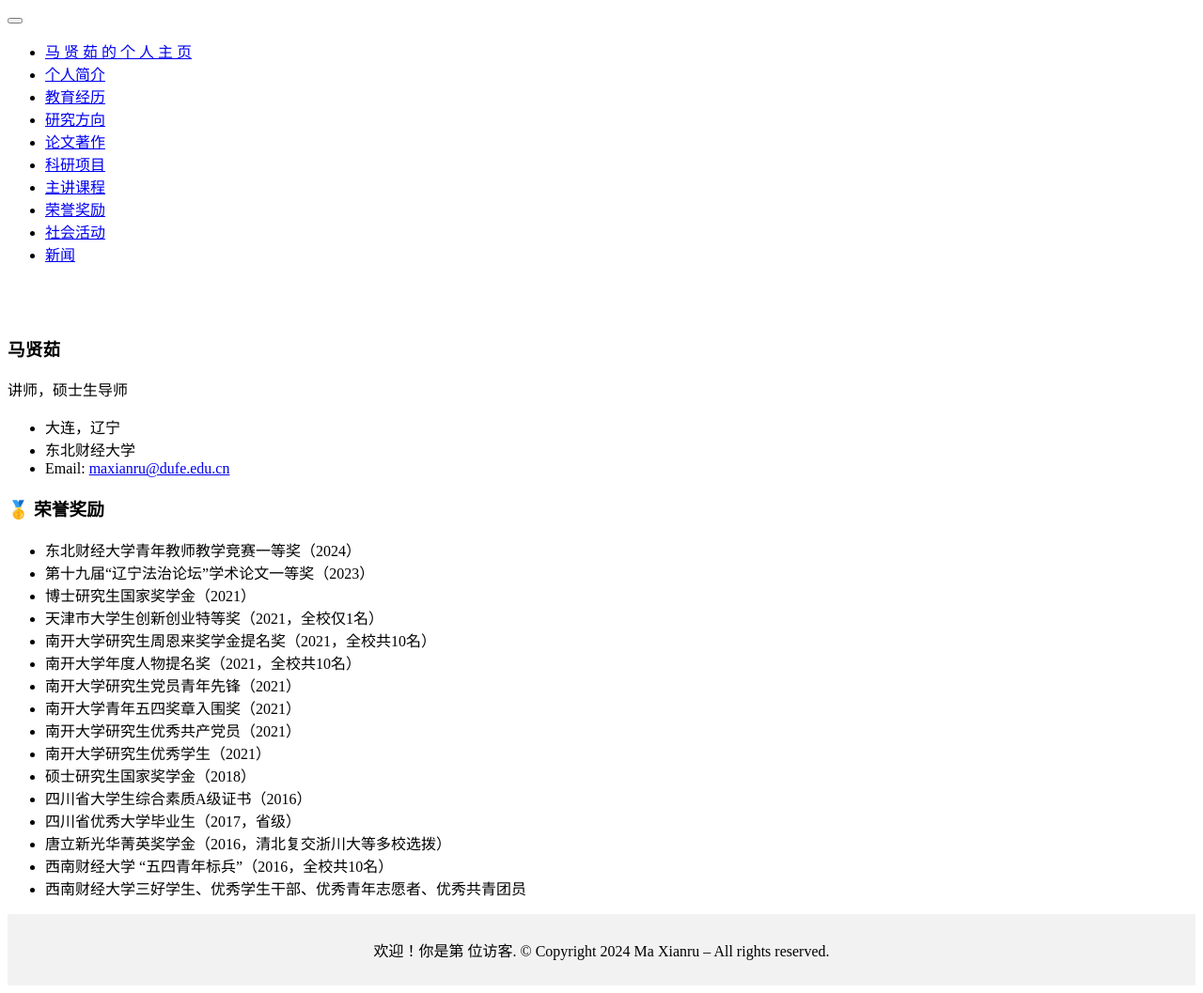
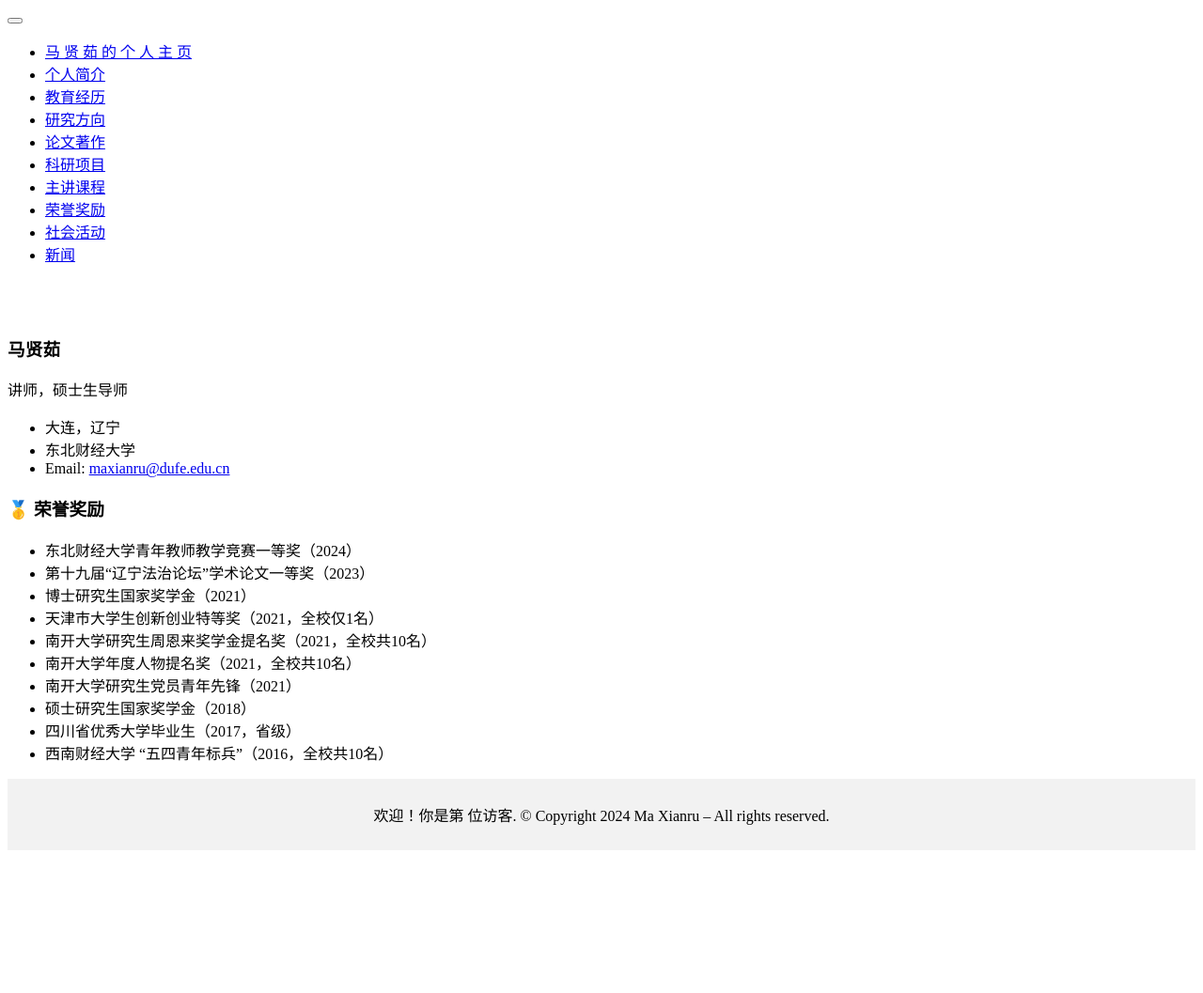
Before and after one commit to maxianru/maxianru.github.io, a Jekyll site: the page built from _pages/includes/honers.md, in a window 1280 px wide. Shown: the whole page at 94% size. Built offline with Jekyll 4.4.1, drawn with Linux system fonts in a browser that asks for light colours; our own code applies the rules of GitHub Pages for plain Markdown files; after the commit the page ends 913 px from its top, so only the background shows below that.

Commit message:
Update honers.md

```diff
--- a/_pages/includes/honers.md
+++ b/_pages/includes/honers.md
@@ -6,12 +6,6 @@
 - 南开大学研究生周恩来奖学金提名奖（2021，全校共10名）
 - 南开大学年度人物提名奖（2021，全校共10名）
 - 南开大学研究生党员青年先锋（2021）
-- 南开大学青年五四奖章入围奖（2021）
-- 南开大学研究生优秀共产党员（2021）
-- 南开大学研究生优秀学生（2021）
 - 硕士研究生国家奖学金（2018）
-- 四川省大学生综合素质A级证书（2016）
 - 四川省优秀大学毕业生（2017，省级）
-- 唐立新光华菁英奖学金（2016，清北复交浙川大等多校选拨）
 - 西南财经大学 “五四青年标兵”（2016，全校共10名）
-- 西南财经大学三好学生、优秀学生干部、优秀青年志愿者、优秀共青团员
```
